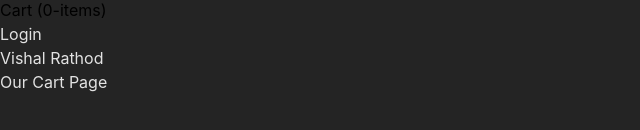
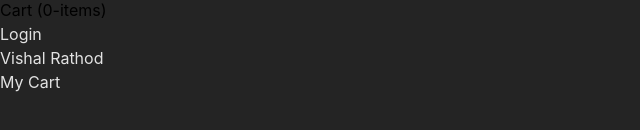
Before and after one commit to Vishal-080/Namaste_swiggy, a React (Vite) app: page /cart in a window 1280 px wide. Shown: the part 422-552 px from the top of the page, without its empty margins (0-640 px from the left). Built offline with nearby package versions, Linux system fonts and the light colour scheme.

Commit message:
Item list imported in cart component

```diff
--- a/src/Components/Cart.jsx
+++ b/src/Components/Cart.jsx
@@ -1,8 +1,16 @@
 import React from 'react'
+import ItemList from './ItemList';
+import { useSelector } from 'react-redux';
 
 const Cart = () => {
+
+    const cartItems = useSelector((store) => store.cart.items);
+
   return (
-    <div className='font-bold text-2xl text-center'>Our Cart Page</div>
+    <div className='font-bold text-2xl text-center w-6/12 m-auto'>
+        <h1>My Cart</h1>
+        <ItemList items={cartItems}></ItemList>
+    </div>
   )
 }
 
```
